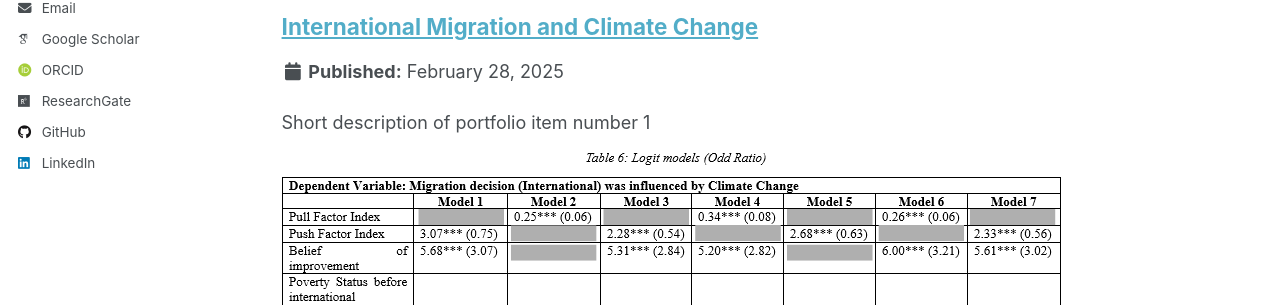
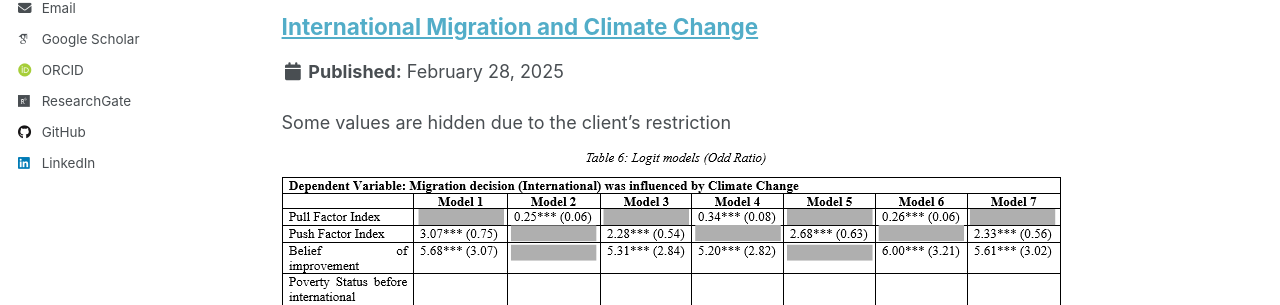
Before and after one commit to munemahmad/munemahmad.github.io, a Jekyll site: the page built from _pages/portfolio.html, in a window 1280 px wide and 900 px high. Shown: the part 444-749 px from the top of the window. Built offline with Jekyll 4.4.1, drawn with Linux system fonts in a browser that asks for light colours; some web fonts are replaced; a script that is not in the unit is left out.

Commit message:
Update portfolio-1.md

```diff
--- a/_portfolio/portfolio-1.md
+++ b/_portfolio/portfolio-1.md
@@ -1,6 +1,6 @@
 ---
 title: "International Migration and Climate Change"
-excerpt: "Short description of portfolio item number 1<br/><img src='/images/portfolio_image1.png'>"
+excerpt: "Some values are hidden due to the client's restriction<br/><img src='/images/portfolio_image1.png'>"
 collection: portfolio
 lang: "STATA"
 date: 2025-02-28
```
